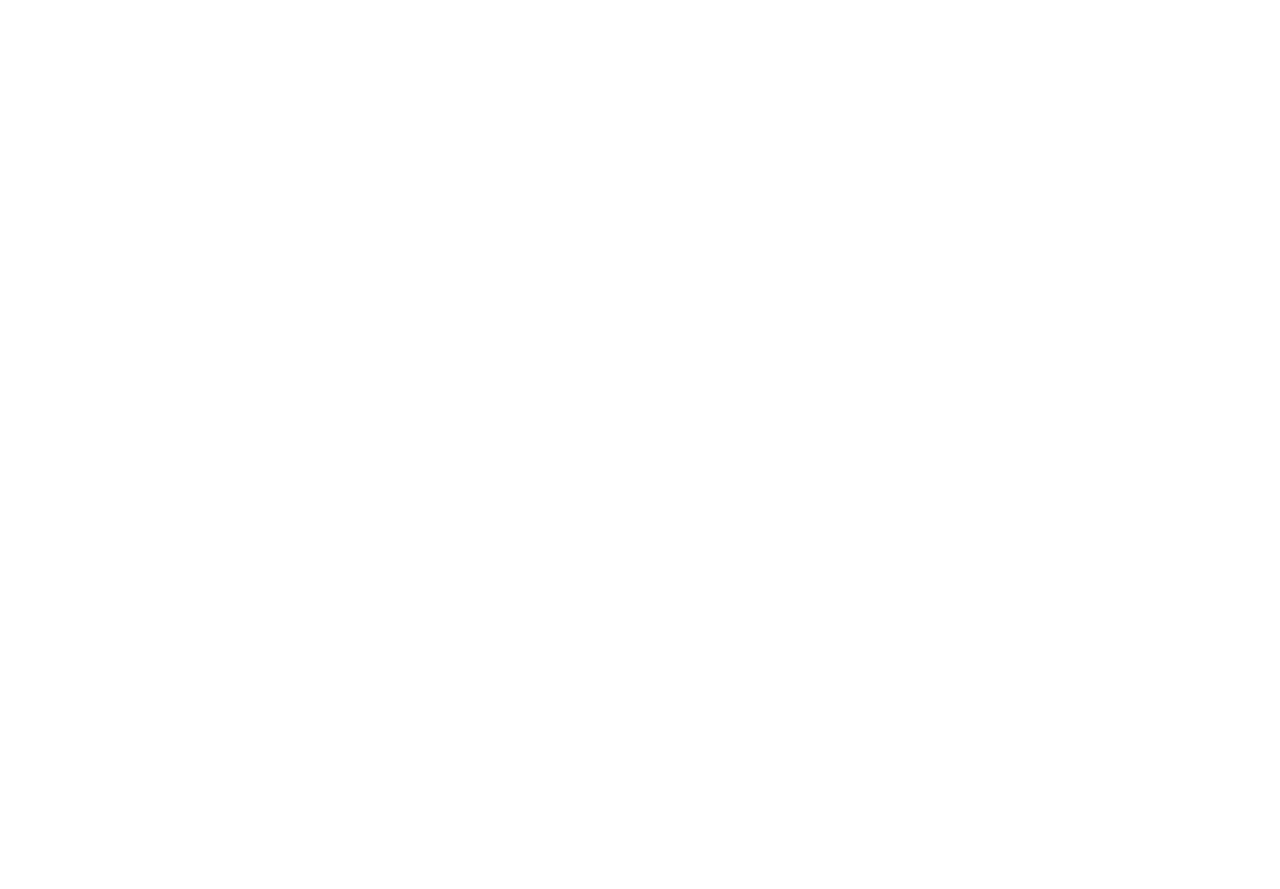
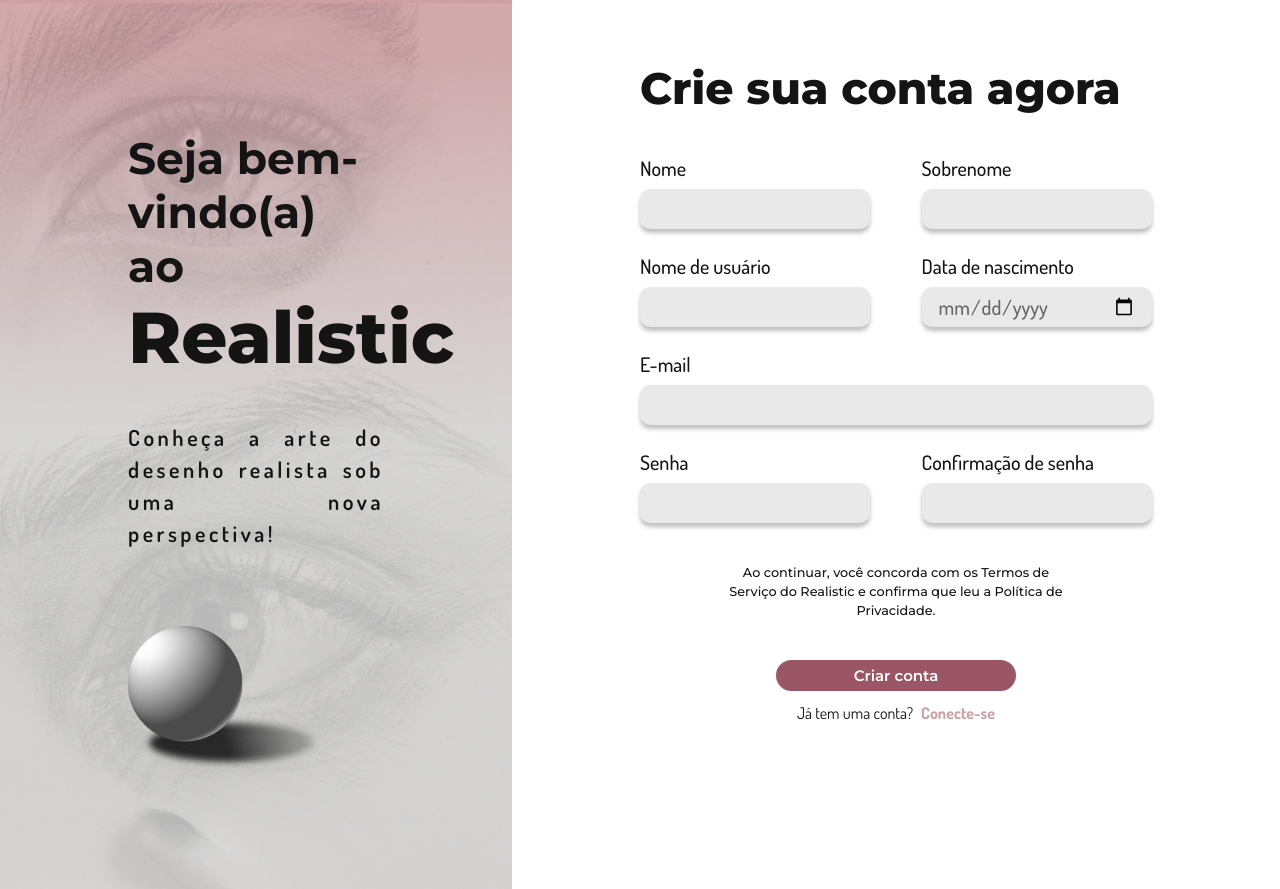
Before and after one commit to bianca-tsuchiya/Projeto-Individual, a plain HTML site: page Site/cadastro.html in a window 1280 px wide. Before the commit the page ends 800 px from the top, so only its background shows below. Drawn offline with Linux system fonts and the light colour scheme.

Commit message:
Subindo tela de cadastro finalizada (html/css)

```diff
--- a/Site/cadastro.css
+++ b/Site/cadastro.css
@@ -0,0 +1,179 @@
+@import url('https://fonts.googleapis.com/css2?family=Dosis:wght@200;300;400;500;600;700;800&family=Montserrat:ital,wght@0,100;0,200;0,300;0,400;0,500;0,600;0,700;0,800;0,900;1,100;1,200;1,300;1,400;1,500;1,600;1,700;1,800;1,900&display=swap');
+
+/*
+font-family: 'Dosis', sans-serif;
+font-family: 'Montserrat', sans-serif;
+*/
+
+/* CSS Geral */
+* {
+    margin: 0;
+    padding: 0;
+    box-sizing: border-box;
+}
+
+body {
+    font-family: 'Montserrat', sans-serif;
+    color: #141414;
+    overflow: hidden;
+}
+
+main {
+    display: flex;
+}
+
+.banner-cadastro {
+    background-image: url(./assets/banner-cadastro.png);
+    background-size: cover;
+    width: 40%;
+    padding: 9% 10%;
+}
+
+.boas-vindas-cadastro {
+    margin-top: 2vh;
+    font-weight: bold;
+    font-size: 5.5vh;
+    margin-bottom: 5vh;
+}
+
+.texto-realistic {
+    line-height: 11vh;
+    font-size: 9vh;
+    font-weight: 800;
+}
+
+.texto-chamativo-cadastro {
+    font-family: 'Dosis', sans-serif;
+    letter-spacing: 3.5px;
+    font-weight: 600;
+    font-size: 22px;
+    text-align: justify;
+    line-height: 4vh;
+}
+
+.banner-cadastro img {
+    margin-top: 30%;
+}
+
+.cadastro {
+    padding: 4.8% 10%;
+    width: 100%;
+}
+
+.titulo-form-cadastro {
+    font-size: 5.5vh;
+    font-weight: 800;
+    margin-bottom: 5vh;
+}
+
+.form-cadastro {
+    display: flex;
+    flex-direction: column;
+}
+
+.nome-sobrenome-cadastro,
+.usuario-dataNasc-cadastro,
+.senha-confirm-cadastro {
+    display: flex;
+    flex-direction: row;
+}
+
+.nome-cadastro,
+.sobrenome-cadastro,
+.usuario-cadastro,
+.data-nasc-cadastro,
+.email-cadastro,
+.senha-cadastro,
+.confirm-senha-cadastro {
+    display: flex;
+    flex-direction: column;
+}
+
+.nome-cadastro,
+.usuario-cadastro,
+.senha-cadastro {
+    width: 45%;
+    margin-right: 5%;
+}
+
+.sobrenome-cadastro,
+.data-nasc-cadastro,
+.confirm-senha-cadastro {
+    width: 45%;
+    margin-left: 5%;
+}
+
+label {
+    font-family: 'Dosis', sans-serif;
+    font-size: 2.5vh;
+    font-weight: 500;
+    margin-bottom: 1vh;
+}
+
+input {
+    border-style: none;
+    background-color: #E9E9E9;
+    border-radius: 10px;
+    width: 100%;
+    height: 5vh;
+    font-family: 'Dosis', sans-serif;
+    font-size: 2.5vh;
+    font-weight: 500;
+    padding: 0 2vh;
+    margin-bottom: 3vh;
+    box-shadow: 0px 4px 4px rgba(0, 0, 0, 0.25);
+}
+
+#input_dataNasc {
+    color: #666464;
+}
+
+.texto-termos {
+    margin: 2vh 10vh 0 10vh;
+    font-weight: 500;
+    font-size: 1.6vh;
+    line-height: 19px;
+    text-align: center;
+}
+
+.btn-criar-conta {
+    display: flex;
+    justify-content: center;
+    margin-top: 5vh;
+}
+
+button {
+    background-color: #9A5665;
+    border-style: none;
+    padding: 6px;
+    width: 30vh;
+    border-radius: 50px;
+    text-align: center;
+    cursor: pointer;
+    color: #FFFF;
+    font-weight: 600;
+    font-family: 'Montserrat', sans-serif;
+    font-size: 15px;
+}
+
+button:hover {
+    background-color: #CC9FA4;
+}
+
+.apelo-conta-existente {
+    display: flex;
+    justify-content: center;
+    font-family: 'Dosis', sans-serif;
+    margin-top: 1.5vh;
+}
+
+.apelo-conta-existente a {
+    padding-left: 1vh;
+    text-decoration: none;
+    color: #CC9FA4;
+    font-weight: bold;
+}
+
+.apelo-conta-existente a:hover {
+    color: #9A5665;
+}
--- a/Site/cadastro.html
+++ b/Site/cadastro.html
@@ -9,6 +9,62 @@
     <title>Realistic</title>
 </head>
 <body>
-
+    <main>
+        <section class="banner-cadastro">
+            <p class="boas-vindas-cadastro">Seja bem-vindo(a) ao <span class="texto-realistic">Realistic</span></p>
+            <p class="texto-chamativo-cadastro">Conheça a arte do desenho realista sob uma nova perspectiva!</p>
+            <img src="./assets/icone_logo_cadastro.png" alt="">
+        </section>
+        <section class="cadastro">
+            <div class="titulo-form-cadastro">
+                <p>Crie sua conta agora</p>
+            </div>
+            <div class="form-cadastro">
+                <div class="nome-sobrenome-cadastro">
+                    <div class="nome-cadastro">
+                        <label for="input_nome">Nome</label>
+                        <input type="text" id="input_nome">
+                    </div>
+                    <div class="sobrenome-cadastro">
+                        <label for="input_sobrenome">Sobrenome</label>
+                        <input type="text" id="input_sobrenome">
+                    </div>
+                </div>
+                <div class="usuario-dataNasc-cadastro">
+                    <div class="usuario-cadastro">
+                        <label for="input_usuario">Nome de usuário</label>
+                        <input type="text" id="input_usuario">
+                    </div>
+                    <div class="data-nasc-cadastro">
+                        <label for="input_dataNasc">Data de nascimento</label>
+                        <input type="date" id="input_dataNasc">
+                    </div>
+                </div>
+                <div class="email-cadastro">
+                    <label for="input_email">E-mail</label>
+                    <input type="email" id="input_email">
+                </div>
+                <div class="senha-confirm-cadastro">
+                    <div class="senha-cadastro">
+                        <label for="input_senha">Senha</label>
+                        <input type="password" id="input_senha">
+                    </div>
+                    <div class="confirm-senha-cadastro">
+                        <label for="input_confirm_senha">Confirmação de senha</label>
+                        <input type="password" id="input_confirm_senha">
+                    </div>
+                </div>
+            </div>
+            <div class="texto-termos">
+                <p>Ao continuar, você concorda com os Termos de Serviço do Realistic e confirma que leu a Política de Privacidade.</p>
+            </div>
+            <div class="btn-criar-conta">
+                <button>Criar conta</button>
+            </div>
+            <div class="apelo-conta-existente">
+                <p>Já tem uma conta?<a href="./login.html">Conecte-se</a></p>
+            </div>
+        </section>
+    </main>
 </body>
 </html>
```
Also changed, not shown: Site/index.html (+11 -11 lines), Site/login.html (added, +12 -0 lines), Site/assets/banner-cadastro.png (added), Site/assets/icone_logo_cadastro.png (added), Site/login.css (added).
